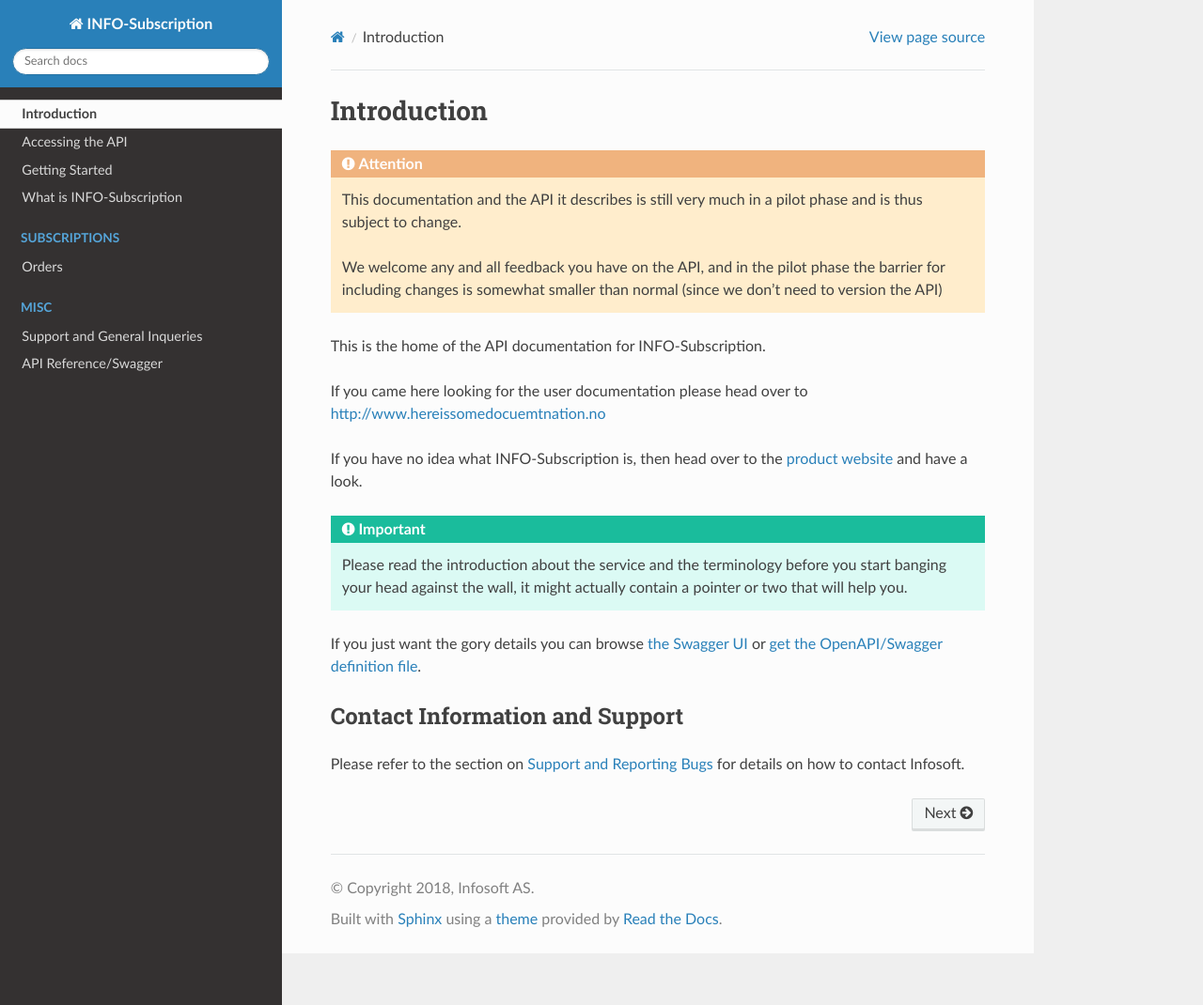
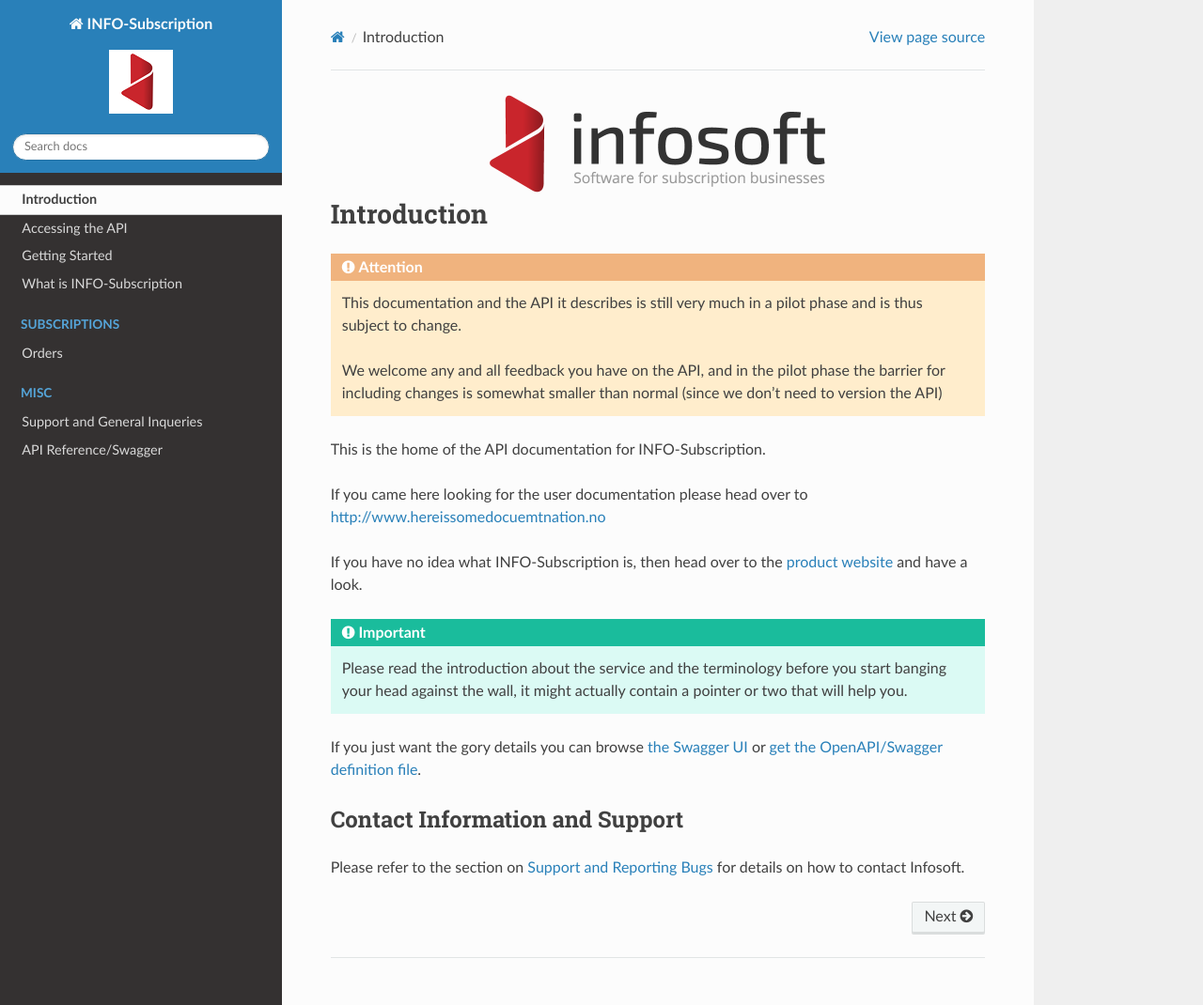
Before and after one commit to infosoftas/info-subscription-doc, a Sphinx documentation site: the page built from source/index.rst, in a window 1280 px wide and 1070 px high. Shown: the whole window at 94% size. Built offline with Sphinx 7.4.7 and the Read the Docs theme 2.0.0, drawn with Linux system fonts in a browser that asks for light colours; formulas are drawn with MathJax 3.

Commit message:
Added logos icons and bannerimage

```diff
--- a/source/conf.py
+++ b/source/conf.py
@@ -102,6 +102,13 @@ html_static_path = ['_static']
 # 'searchbox.html']``.
 #
 # html_sidebars = {}
+
+html_logo = '_images/icon.png'
+html_favicon = '_images/favicon.ico'
+html_show_copyright = False
+html_use_opensearch = 'http//docs.info-subscription.com'
+html_show_sphinx = False
+html_experimental_html5_writer = True
 
 
 # -- Options for HTMLHelp output ---------------------------------------------
--- a/source/index.rst
+++ b/source/index.rst
@@ -1,5 +1,11 @@
 .. You can adapt this file completely to your liking, but it should at least
    contain the root `toctree` directive.
+
+.. image:: _images/slogan.png
+    :scale: 50 %
+    :align: center
+    :alt: Infosoft Logo With Slogan Software for subscirption businesses
+    :target: https://www.infosoft.as
 
 ************
 Introduction
```
Also changed, not shown: source/_images/favicon.ico (added), source/_images/icon.png (added), source/_images/logo.png (added), source/_images/slogan.png (added).
